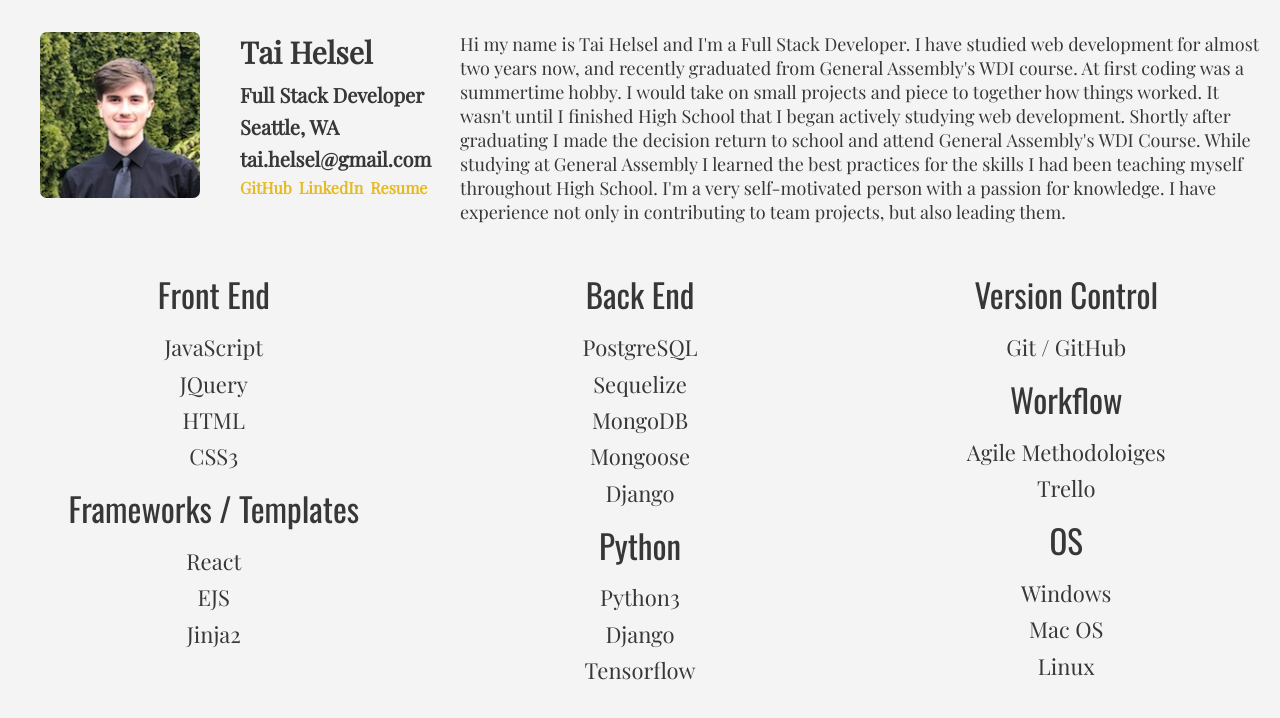
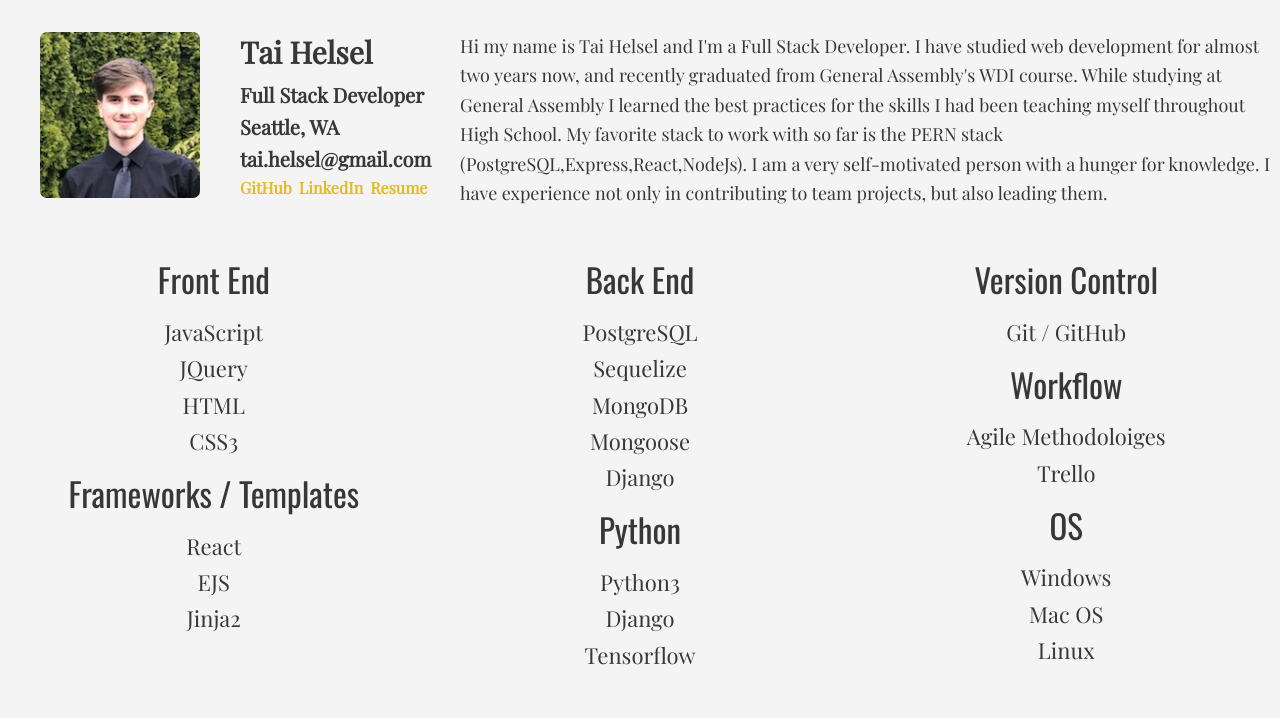
Before and after one commit to taihelsel/portfolio-v2, a React (Create React App) app: page / in a window 1280 px wide. Shown: the top 718 px of the page. Built offline with nearby package versions, Linux system fonts and the light colour scheme.

Commit message:
updated about text

```diff
--- a/src/App.css
+++ b/src/App.css
@@ -115,9 +115,11 @@ html,body,#root,.App{
 #about-text{
   font-size: 1.4vmax;
   text-align: left;
-  width:99%;
-  animation: about-fadeinright 1s;
-  color:var(--charcoal);
+  width: 99%;
+  color: var(--charcoal);
+  line-height: 2.3vmax;
+  margin-left: 14px;
+  min-height: 10vw;
 }
 
 #landing-skills{
--- a/src/components/Landing/Landing.js
+++ b/src/components/Landing/Landing.js
@@ -17,7 +17,7 @@ const Landing = () => {
                     <li><a href="https://resume.creddle.io/resume/v8ri9fi0fi" target="_blank">Resume</a></li>
                 </ul>
             </div>
-            <p id="about-text">Hi my name is Tai Helsel and I'm a Full Stack Developer. I have studied web development for almost two years now, and recently graduated from General Assembly's WDI course. At first coding was a summertime hobby. I would take on small projects and piece to together how things worked. It wasn't until I finished High School that I began actively studying web development. Shortly after graduating I made the decision return to school and attend General Assembly's WDI Course. While studying at General Assembly I learned the best practices for the skills I had been teaching myself throughout High School. I'm a very self-motivated person with a passion for knowledge. I have experience not only in contributing to team projects, but also leading them.</p>
+            <p id="about-text">Hi my name is Tai Helsel and I'm a Full Stack Developer. I have studied web development for almost two years now, and recently graduated from General Assembly's WDI course.  While studying at General Assembly I learned the best practices for the skills I had been teaching myself throughout High School. My favorite stack to work with so far is the PERN stack (PostgreSQL,Express,React,NodeJs). I am a very self-motivated person with a hunger for knowledge. I have experience not only in contributing to team projects, but also leading them.</p>
         </div>
         <div id="landing-skills">
             <ul className="skills-list">
```
